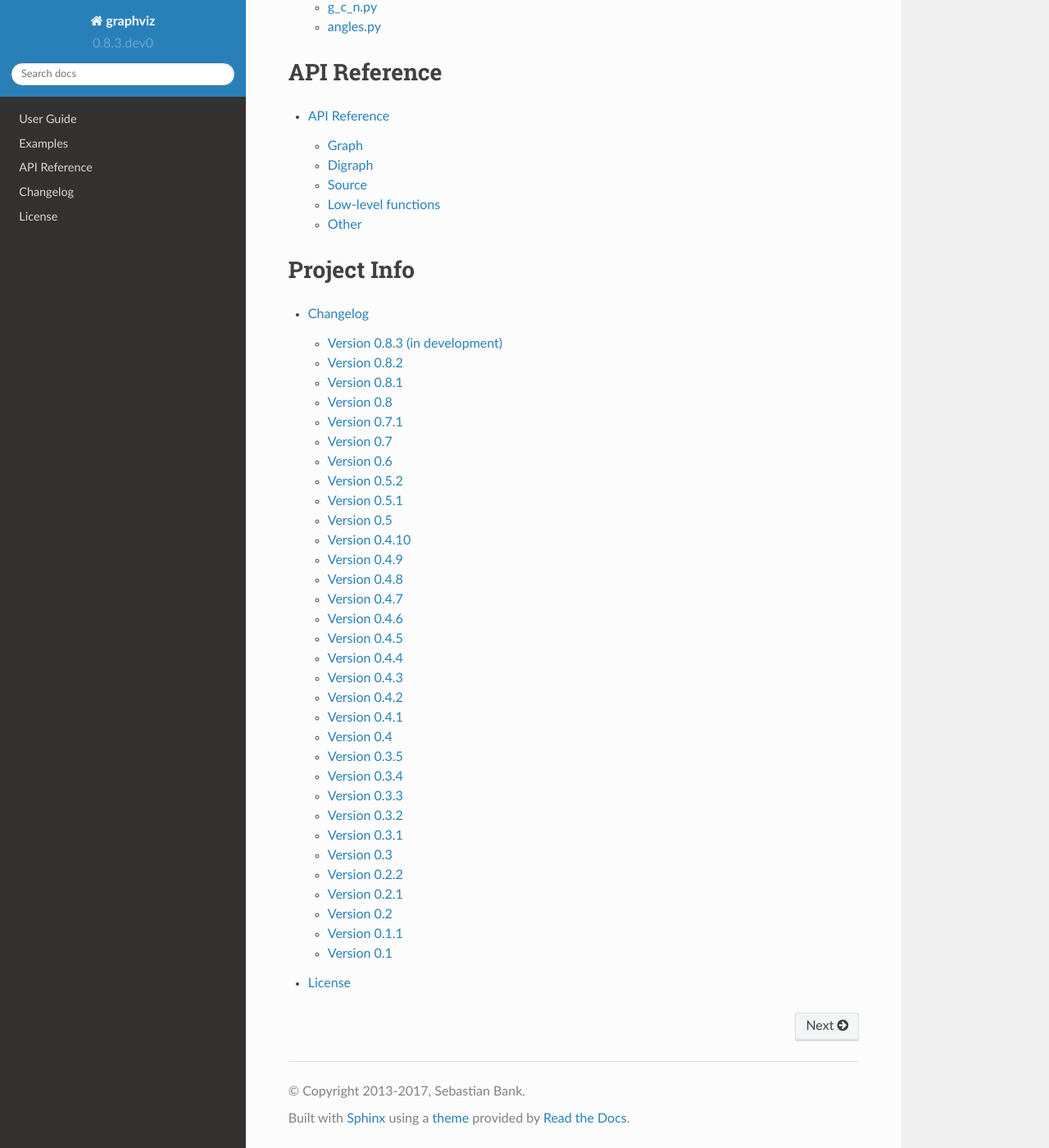
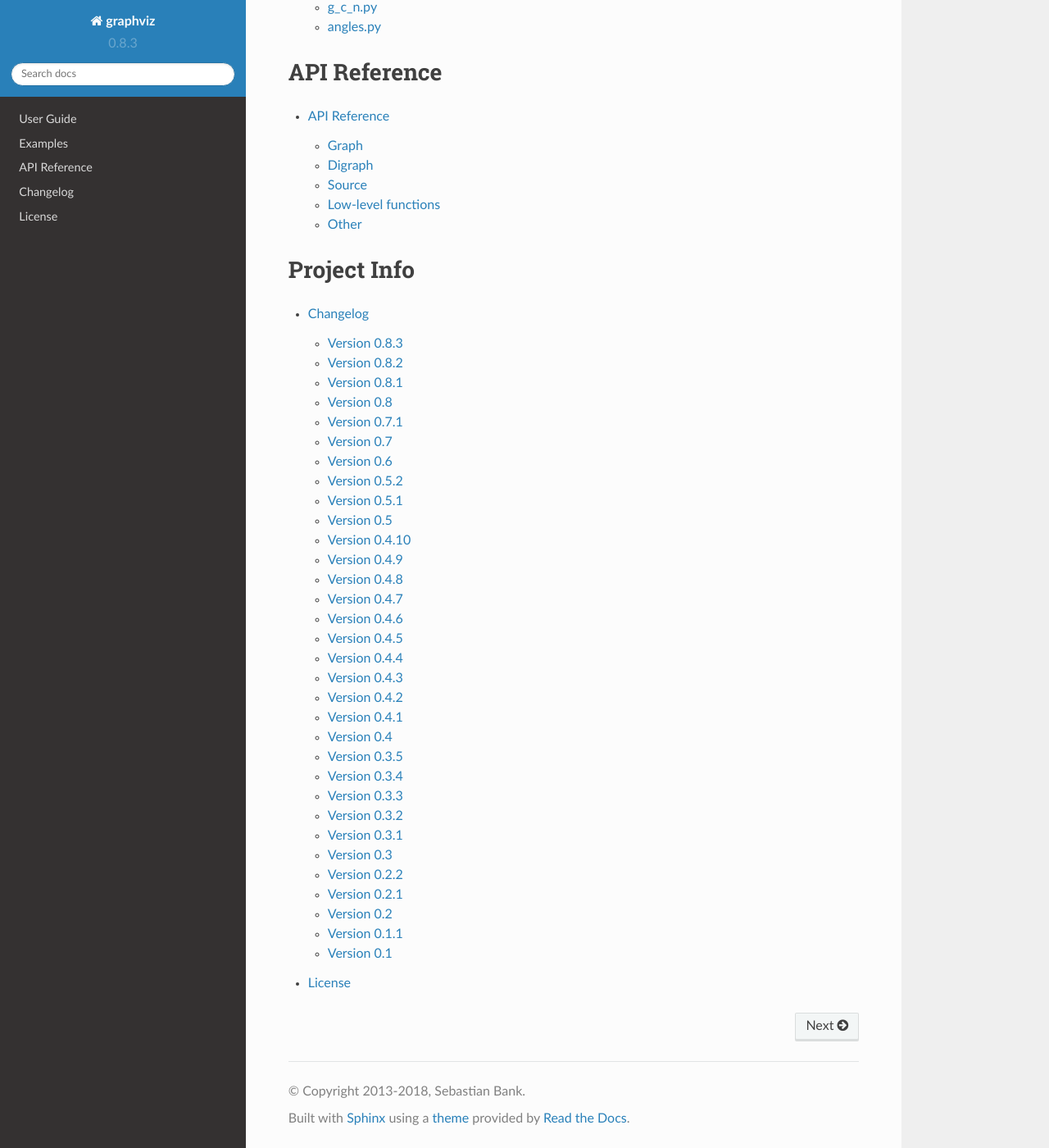
Before and after one commit to xflr6/graphviz, a Sphinx documentation site: the page built from docs/index.rst, in a window 1280 px wide and 1400 px high, scrolled down 3120 px. Shown: the whole window at 82% size. Built offline with Sphinx 7.4.7 and the Read the Docs theme 2.0.0, drawn with Linux system fonts in a browser that asks for light colours; the version number is read from the project's files by our own code.

Commit message:
release 0.8.3

```diff
--- a/CHANGES.txt
+++ b/CHANGES.txt
@@ -2,10 +2,10 @@ Changelog
 =========
 
 
-Version 0.8.3 (in development)
-------------------------------
+Version 0.8.3
+-------------
 
-
+Fix compatibility with ``python -OO``.
 
 
 Version 0.8.2
--- a/docs/conf.py
+++ b/docs/conf.py
@@ -49,7 +49,7 @@ master_doc = 'index'
 
 # General information about the project.
 project = u'graphviz'
-copyright = u'2013-2017, Sebastian Bank'
+copyright = u'2013-2018, Sebastian Bank'
 author = u'Sebastian Bank'
 
 # The version info for the project you're documenting, acts as replacement for
@@ -57,7 +57,7 @@ author = u'Sebastian Bank'
 # built documents.
 #
 # The short X.Y version.
-version = u'0.8.3.dev0'
+version = u'0.8.3'
 # The full version, including alpha/beta/rc tags.
 release = version
 
--- a/graphviz/__init__.py
+++ b/graphviz/__init__.py
@@ -39,10 +39,10 @@ __all__ = [
 ]
 
 __title__ = 'graphviz'
-__version__ = '0.8.3.dev0'
+__version__ = '0.8.3'
 __author__ = 'Sebastian Bank <sebastian.bank@uni-leipzig.de>'
 __license__ = 'MIT, see LICENSE.txt'
-__copyright__ = 'Copyright (c) 2013-2017 Sebastian Bank'
+__copyright__ = 'Copyright (c) 2013-2018 Sebastian Bank'
 
 #: Set of known layout commands used for rendering (``'dot'``, ``'neato'``, ...)
 ENGINES = ENGINES
--- a/setup.py
+++ b/setup.py
@@ -5,7 +5,7 @@ from setuptools import setup, find_packages
 
 setup(
     name='graphviz',
-    version='0.8.3.dev0',
+    version='0.8.3',
     author='Sebastian Bank',
     author_email='sebastian.bank@uni-leipzig.de',
     description='Simple Python interface for Graphviz',
```
Also changed, not shown: LICENSE.txt.
